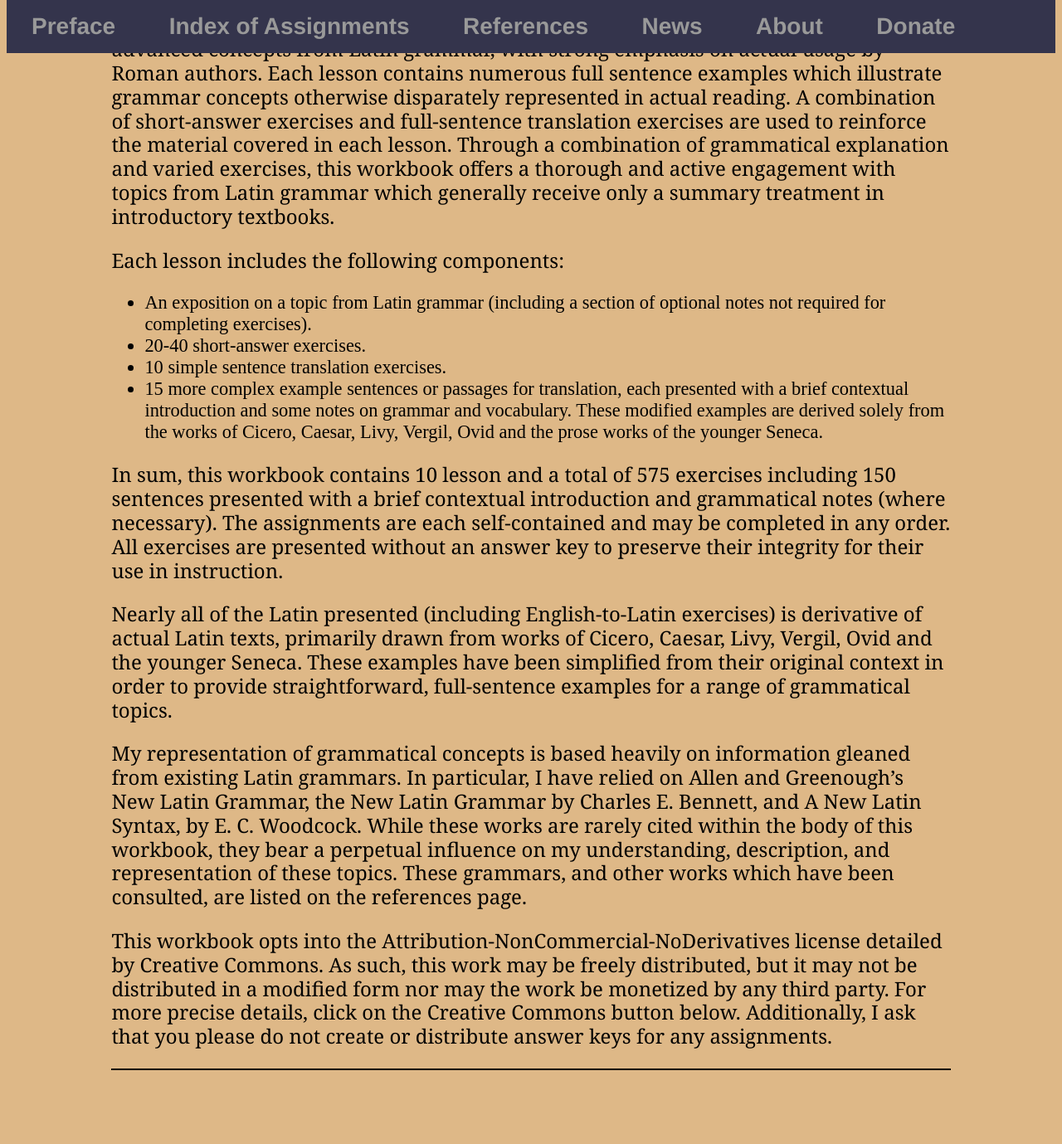
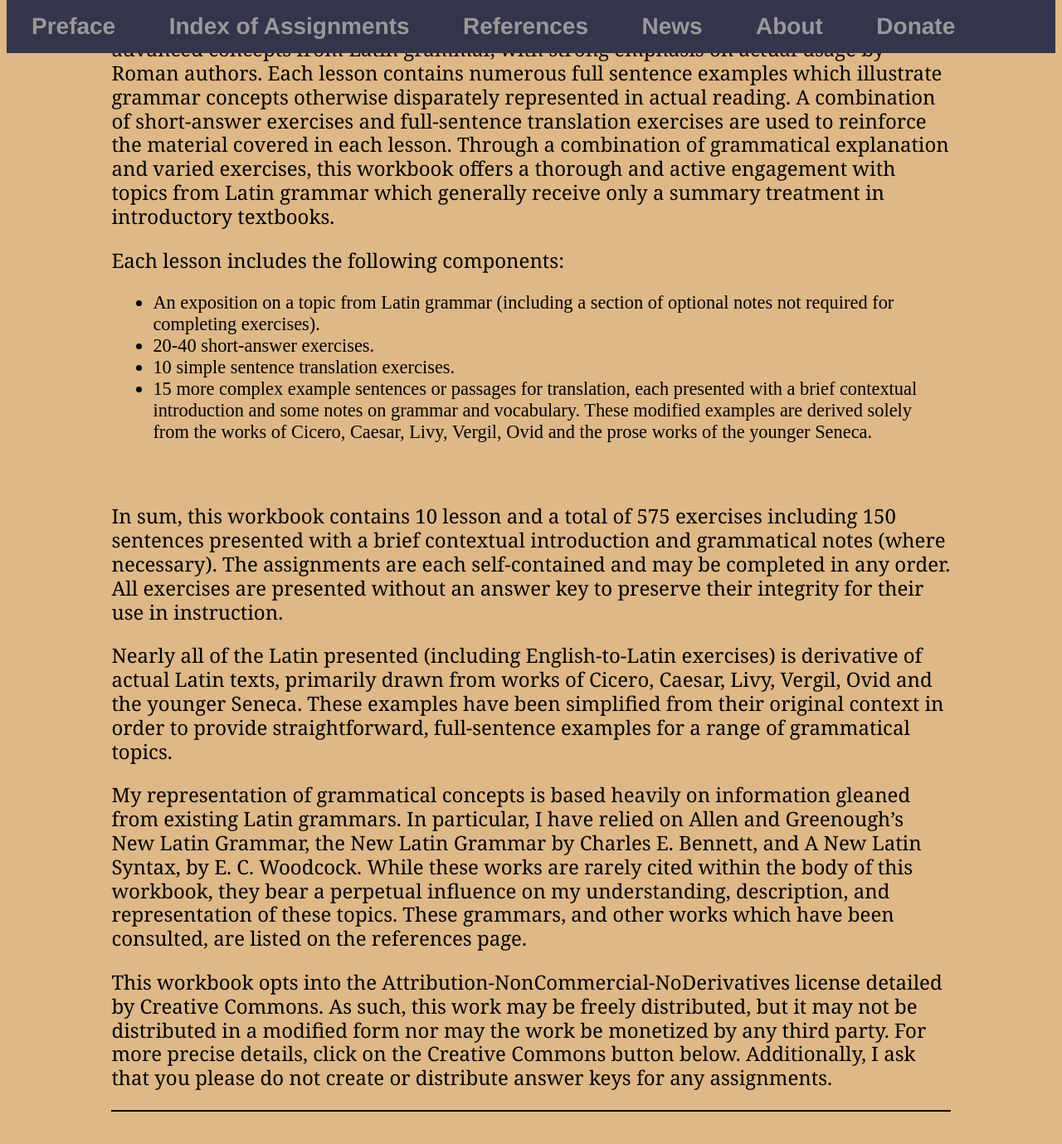
Before and after one commit to AlanCFleming82/AlanCFleming82.github.io, a Jekyll site: the page built from index.html, in a window 1280 px wide and 1400 px high, scrolled down 392 px. Shown: the top 1379 px of the window at 83% size. Built offline with Jekyll 4.4.1, drawn with Linux system fonts in a browser that asks for light colours; before the commit the page ends 1742 px from its top, so only the background shows below that.

Commit message:
Update main.css

```diff
--- a/css/main.css
+++ b/css/main.css
@@ -41,7 +41,7 @@ ul.assignments {
 
 ul.preface {
 	font-size: 1.4em;
-	padding: 1;
+	padding: 0px 0px 50px 50px;
 }
 
 a {
```
